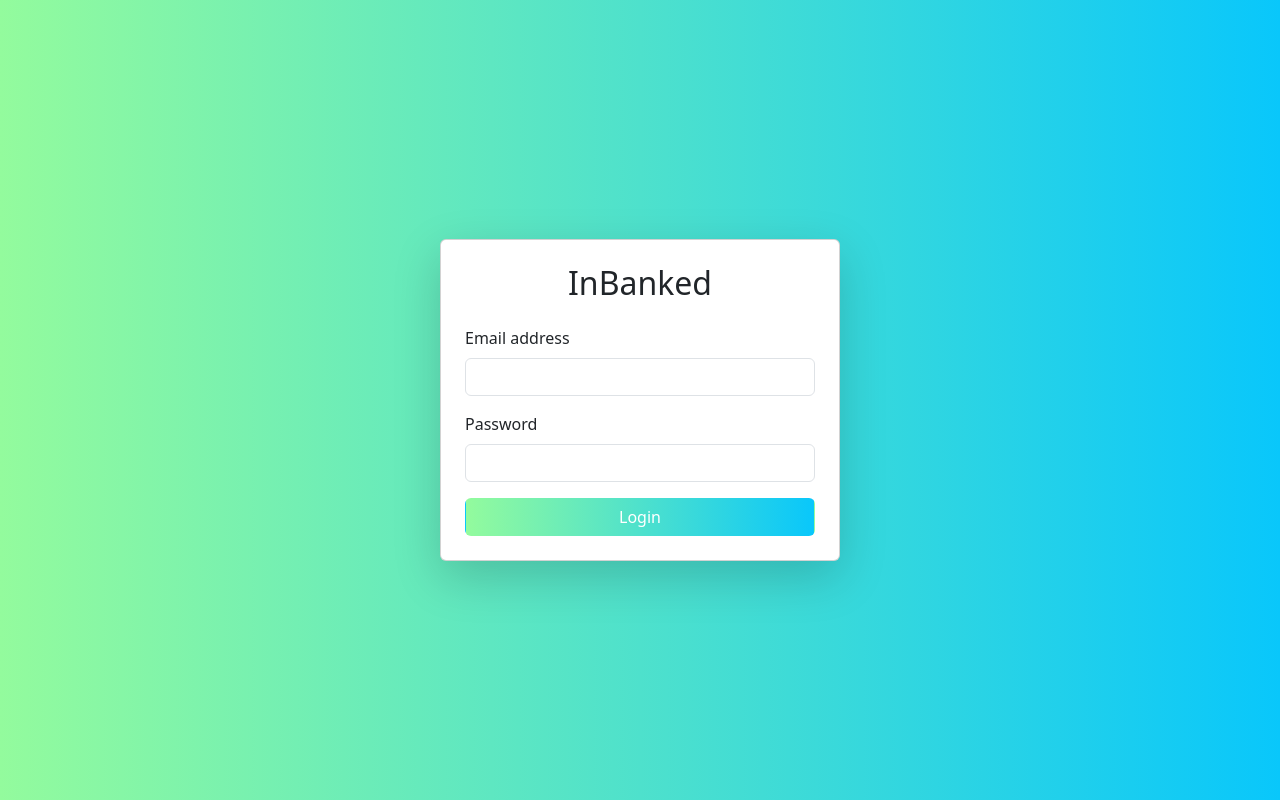
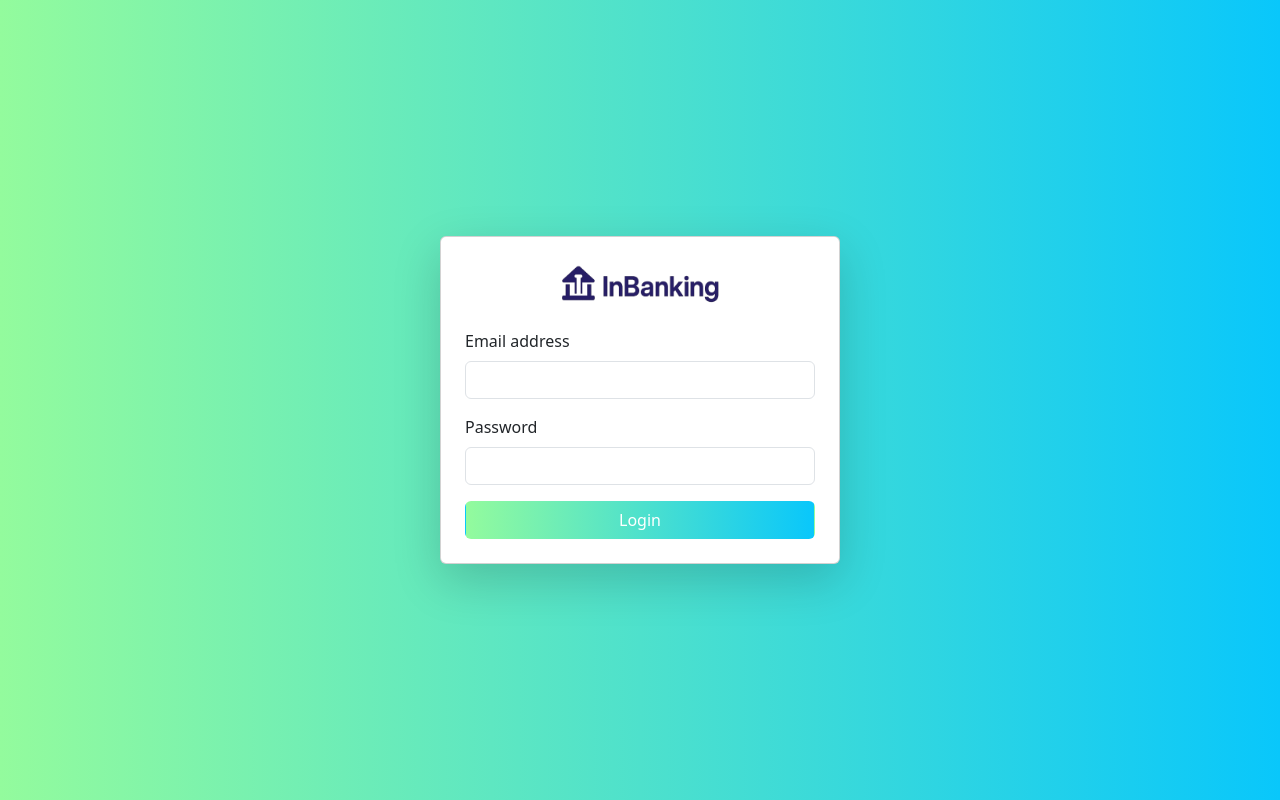
Before and after one commit to Sorint-original/Code-Generation, a Vue app in the folder Frontend/: page /login in a window 1280 px wide. Built offline with nearby package versions, Linux system fonts and the light colour scheme.

Commit message:
added logo to login

```diff
--- a/Frontend/src/views/LoginPage.vue
+++ b/Frontend/src/views/LoginPage.vue
@@ -1,7 +1,7 @@
 <template>
   <div class="login-page d-flex justify-content-center align-items-center vh-100">
     <div class="card p-4 shadow-lg" style="width: 400px;">
-      <h2 class="text-center mb-4">InBanked</h2>
+    <img class="login-logo mx-auto d-block mb-4" src="../assets/img/May 14, 2025, 09_37_41 PM.png" alt="Banking App Logo">
 
       <form @submit.prevent="login">
         <div class="mb-3">
@@ -74,4 +74,9 @@ export default {
 .login-page {
   background: linear-gradient(to right, #93FB9D, #09C7FB);
 }
+.login-logo {
+  max-width: 200px;
+  height: auto;
+}
+
 </style>
```
Also changed, not shown: Frontend/src/assets/img/May 14, 2025, 09_37_41 PM.png (added).
